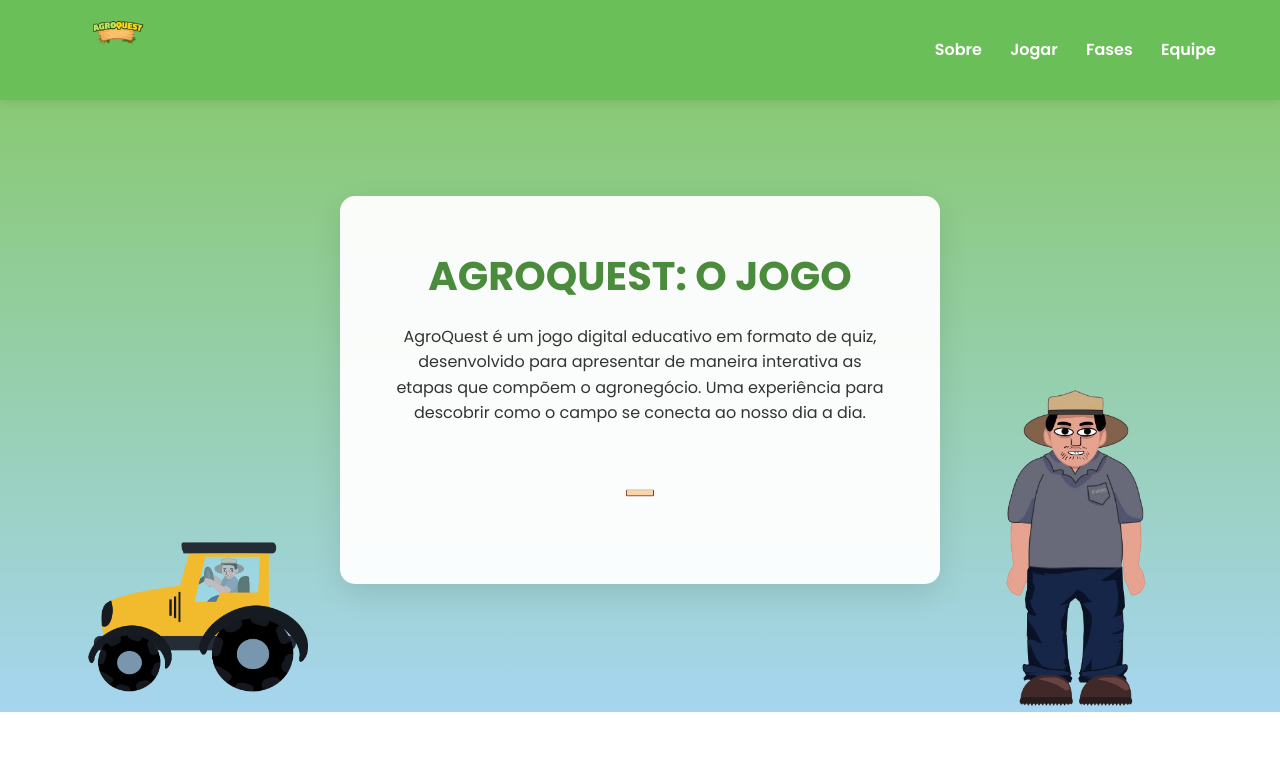
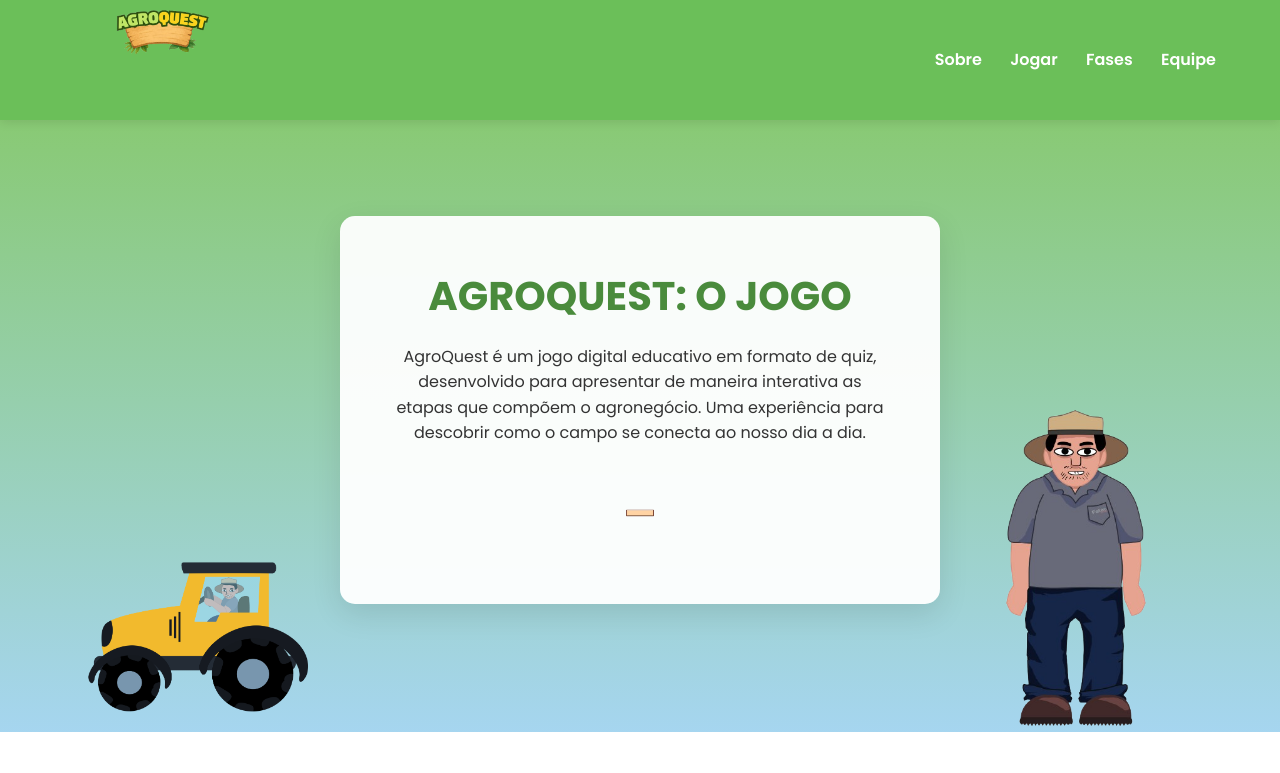
Before and after one commit to Tedbukejojo/agroquest-site, a plain HTML site: page index.html in a window 1280 px wide. Shown: the top 773 px of the page. Drawn offline with Linux system fonts and the light colour scheme.

Commit message:
Aumenta o tamanho da logo no header

```diff
--- a/index.html
+++ b/index.html
@@ -104,7 +104,7 @@
         <div class="team-member"><h4>Pesquisas e Submissões</h4><p>Misael Inacio<br>Milene da Silva Laporte</p></div>
         <div class="team-member"><h4>Sonorização</h4><p>Leandro Henrique de Oliveira Borda<br>Guilherme dos Santos Oliveira</p></div>
         <div class="team-member"><h4>Orientação</h4><p>Tarcisio Mauro Rosseto de Castro<br>Roger de Oliveira<br>Marcos Danilo Graciano<br>Isaque Katahira</p></div>
-        <div class="team-member"><h4>Participações Especiais</h4><p>Breno Dias Amaro<br>Joyce Rodrigues Generich</p></div>
+        <div class="team-member"><h4>Participações Especiais</h4><p>Breno Dias Amaro<br>Joice Rodrigues Generich</p></div>
     </div>
 </section>
 
--- a/styles.css
+++ b/styles.css
@@ -36,8 +36,10 @@ header {
 }
 
 .logo-img {
-    height: 60px; /* Ajusta o tamanho do logo */
+    height: 110px; /* Aumentado de 60px para 110px */
     width: auto;
+    margin-top: -15px; /* Opcional: puxa a logo um pouco para cima para compensar o tamanho */
+    margin-bottom: -15px; /* Opcional: puxa a logo um pouco para baixo */
 }
 
 nav a {
```
